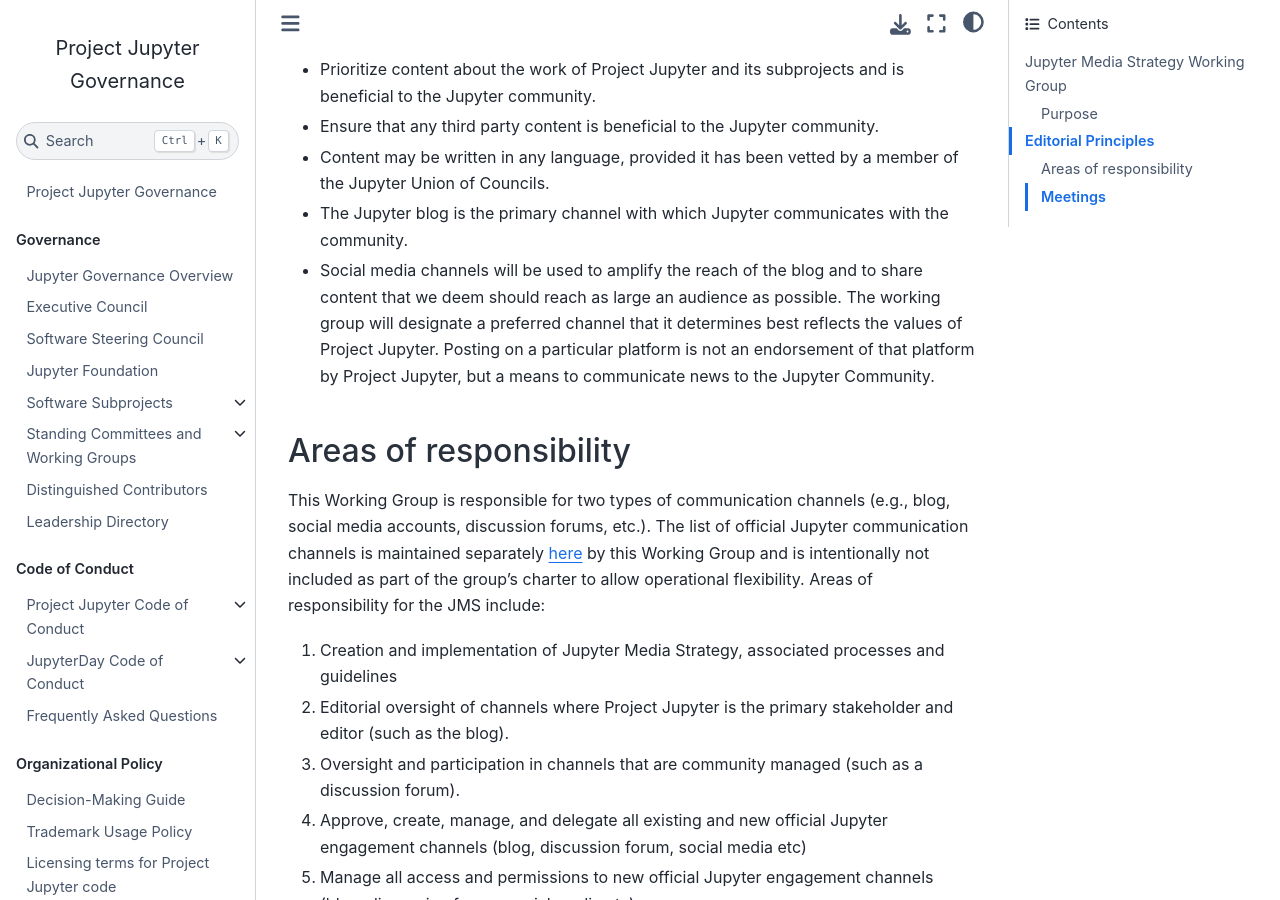
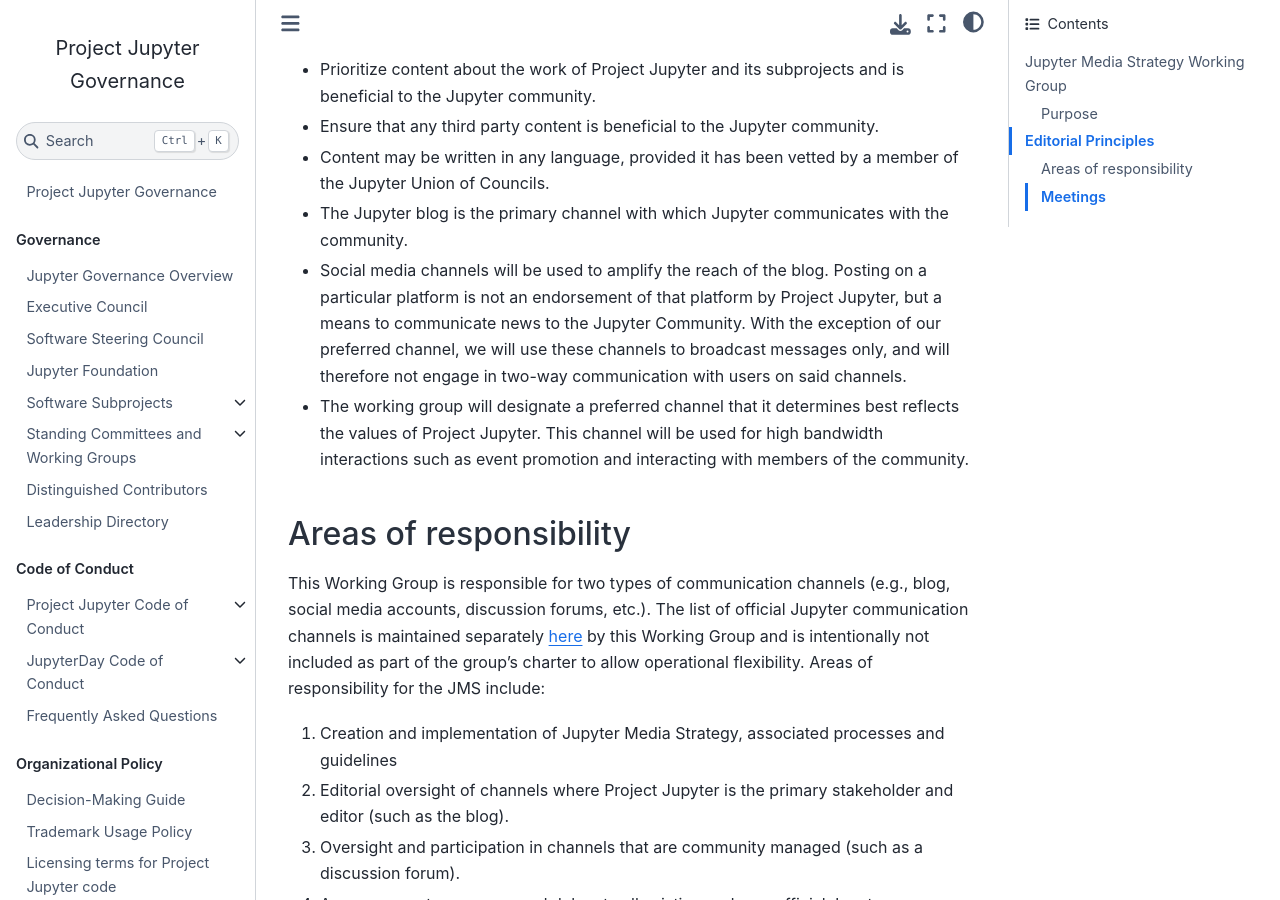
Before and after one commit to jupyter/governance, a Jupyter Book: the page built from charters/MediaStrategyCharter.md, in a window 1280 px wide and 900 px high, scrolled down 595 px. Built offline with Jupyter Book 1.0.4 settings and Sphinx 7.4.7 and the Sphinx Book theme 1.1.4, drawn with Linux system fonts in a browser that asks for light colours; pages that are not in the unit, such as notebooks, are missing from menus.

Commit message:
Revert "Clarify social media posting guideline"

```diff
--- a/charters/MediaStrategyCharter.md
+++ b/charters/MediaStrategyCharter.md
@@ -12,7 +12,8 @@
 - Ensure that any third party content is beneficial to the Jupyter community.
 - Content may be written in any language, provided it has been vetted by a member of the Jupyter Union of Councils.
 - The Jupyter blog is the primary channel with which Jupyter communicates with the community.
-- Social media channels will be used to amplify the reach of the blog and to share content that we deem should reach as large an audience as possible. The working group will designate a preferred channel that it determines best reflects the values of Project Jupyter. Posting on a particular platform is not an endorsement of that platform by Project Jupyter, but a means to communicate news to the Jupyter Community.
+- Social media channels will be used to amplify the reach of the blog. Posting on a particular platform is not an endorsement of that platform by Project Jupyter, but a means to communicate news to the Jupyter Community. With the exception of our preferred channel, we will use these channels to broadcast messages only, and will therefore not engage in two-way communication with users on said channels.
+- The working group will designate a preferred channel that it determines best reflects the values of Project Jupyter. This channel will be used for high bandwidth interactions such as event promotion and interacting with members of the community.
 
 ## Areas of responsibility
 
```
